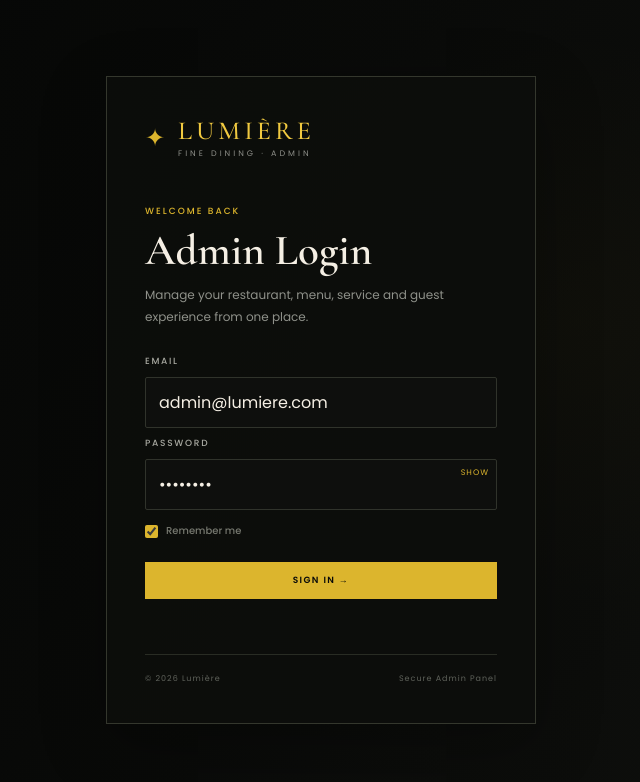
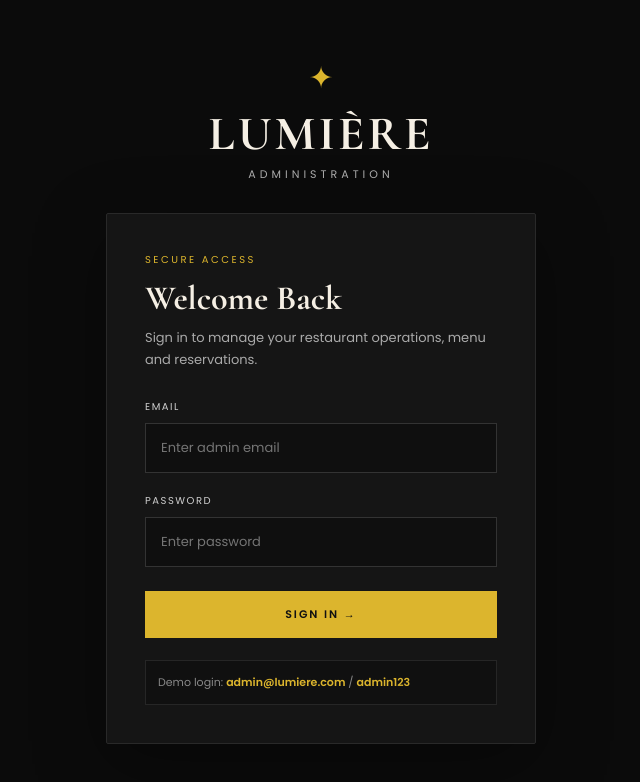
Before and after one commit to aadityapaneri/lumiere-restaurant-management, a plain HTML site: page admin/index.html in a window 1280 px wide. Shown: the whole page, without its empty margins (319-959 px from the left). Drawn offline with nearby package versions, Linux system fonts and the light colour scheme.

Commit message:
fix login issue.

```diff
--- a/admin/index.html
+++ b/admin/index.html
@@ -4,58 +4,268 @@
 <head>
   <meta charset="UTF-8">
   <meta name="viewport" content="width=device-width, initial-scale=1.0">
-  <title>Login - LUMIÈRE Admin</title>
+
+  <title>LUMIÈRE Admin | Sign In</title>
+
   <link rel="preconnect" href="https://fonts.googleapis.com">
   <link rel="preconnect" href="https://fonts.gstatic.com" crossorigin>
+
   <link
-    href="https://fonts.googleapis.com/css2?family=Cormorant+Garamond:wght@500;600;700&family=Poppins:wght@400;500;600&display=swap"
+    href="https://fonts.googleapis.com/css2?family=Cormorant+Garamond:wght@500;600;700&family=Poppins:wght@300;400;500;600&display=swap"
     rel="stylesheet">
-  <link rel="stylesheet" href="admin.css">
+
+  <style>
+    * {
+      box-sizing: border-box;
+      margin: 0;
+      padding: 0;
+    }
+
+    body {
+      min-height: 100vh;
+      display: flex;
+      align-items: center;
+      justify-content: center;
+      padding: 24px;
+      background: #0b0b0b;
+      color: #f5efe4;
+      font-family: Poppins, sans-serif;
+    }
+
+    .login-wrap {
+      width: 100%;
+      max-width: 430px;
+    }
+
+    .brand {
+      text-align: center;
+      margin-bottom: 30px;
+    }
+
+    .brand-mark {
+      display: block;
+      font-size: 30px;
+      color: #dcb52d;
+      margin-bottom: 4px;
+    }
+
+    .brand h1 {
+      font-family: "Cormorant Garamond", serif;
+      font-size: 48px;
+      letter-spacing: 3px;
+    }
+
+    .brand p {
+      font-size: 11px;
+      letter-spacing: 4px;
+      color: #aaa;
+      margin-top: 3px;
+    }
+
+    .card {
+      background: #151515;
+      border: 1px solid #292929;
+      padding: 38px;
+      border-radius: 2px;
+      box-shadow: 0 20px 70px rgba(0, 0, 0, 0.35);
+    }
+
+    .eyebrow {
+      display: block;
+      font-size: 10px;
+      letter-spacing: 2.5px;
+      color: #dcb52d;
+      margin-bottom: 10px;
+    }
+
+    h2 {
+      font-family: "Cormorant Garamond", serif;
+      font-size: 34px;
+      margin-bottom: 8px;
+    }
+
+    .intro {
+      color: #aaa;
+      font-size: 13px;
+      line-height: 1.7;
+      margin-bottom: 28px;
+    }
+
+    label {
+      display: block;
+      font-size: 10px;
+      letter-spacing: 1.5px;
+      margin: 0 0 8px;
+      color: #cfcfcf;
+    }
+
+    .field {
+      margin-bottom: 20px;
+    }
+
+    input {
+      width: 100%;
+      padding: 14px 15px;
+      background: #0f0f0f;
+      border: 1px solid #333;
+      color: #fff;
+      outline: none;
+      font: inherit;
+      font-size: 13px;
+    }
+
+    input:focus {
+      border-color: #dcb52d;
+    }
+
+    button {
+      width: 100%;
+      border: 0;
+      padding: 15px;
+      background: #dcb52d;
+      color: #111;
+      font: 600 11px Poppins, sans-serif;
+      letter-spacing: 2px;
+      cursor: pointer;
+      margin-top: 4px;
+    }
+
+    button:hover {
+      background: #f0c940;
+    }
+
+    .error {
+      display: none;
+      color: #e89b9b;
+      font-size: 12px;
+      margin-top: 15px;
+      text-align: center;
+    }
+
+    .demo {
+      margin-top: 22px;
+      padding: 12px;
+      background: #101010;
+      border: 1px solid #262626;
+      color: #888;
+      font-size: 11px;
+      line-height: 1.7;
+    }
+
+    .demo strong {
+      color: #dcb52d;
+    }
+
+    @media (max-width: 480px) {
+      .card {
+        padding: 28px 22px;
+      }
+
+      .brand h1 {
+        font-size: 40px;
+      }
+    }
+  </style>
 </head>
 
-<body class="login-page">
-  <main class="login-shell">
-    <div class="login-card">
-      <div class="login-brand">
-        <span class="brand-mark">✦</span>
-        <div>
-          <div class="brand-name">LUMIÈRE</div>
-          <div class="brand-subtitle">FINE DINING · ADMIN</div>
+<body>
+
+  <div class="login-wrap">
+
+    <div class="brand">
+      <span class="brand-mark">✦</span>
+
+      <h1>LUMIÈRE</h1>
+
+      <p>ADMINISTRATION</p>
+    </div>
+
+    <div class="card">
+
+      <span class="eyebrow">SECURE ACCESS</span>
+
+      <h2>Welcome Back</h2>
+
+      <p class="intro">
+        Sign in to manage your restaurant operations, menu and reservations.
+      </p>
+
+      <form id="loginForm">
+
+        <div class="field">
+          <label for="email">EMAIL</label>
+
+          <input id="email" type="email" autocomplete="username" placeholder="Enter admin email" required>
         </div>
+
+        <div class="field">
+          <label for="password">PASSWORD</label>
+
+          <input id="password" type="password" autocomplete="current-password" placeholder="Enter password" required>
+        </div>
+
+        <button type="submit">
+          SIGN IN →
+        </button>
+
+        <p class="error" id="loginError">
+          Invalid email or password.
+        </p>
+
+      </form>
+
+      <div class="demo">
+        Demo login:
+        <strong>admin@lumiere.com</strong>
+        /
+        <strong>admin123</strong>
       </div>
 
-      <div class="login-copy">
-        <span class="eyebrow">WELCOME BACK</span>
-        <h1>Admin Login</h1>
-        <p>Manage your restaurant, menu, service and guest experience from one place.</p>
-      </div>
+    </div>
 
-      <form id="loginForm" class="login-form">
-        <label for="email">EMAIL</label>
-        <input id="email" type="email" value="admin@lumiere.com" autocomplete="username" required>
+  </div>
 
-        <label for="password">PASSWORD</label>
-        <div class="password-wrap">
-          <input id="password" type="password" value="admin123" autocomplete="current-password" required>
-          <button type="button" id="togglePassword" aria-label="Show password">SHOW</button>
-        </div>
+  <script>
 
-        <label class="remember-row">
-          <input type="checkbox" id="rememberMe" checked>
-          <span>Remember me</span>
-        </label>
+    const loginForm = document.getElementById("loginForm");
+    const loginError = document.getElementById("loginError");
 
-        <button class="gold-button full-width" type="submit">SIGN IN →</button>
-        <p id="loginError" class="form-error"></p>
-      </form>
+    if (sessionStorage.getItem("lumiereAdminLoggedIn") === "true") {
+      window.location.replace("admin.html");
+    }
 
-      <div class="login-footer">
-        <span>© 2026 Lumière</span>
-        <span>Secure Admin Panel</span>
-      </div>
-    </div>
-  </main>
-  <script src="admin.js"></script>
+    loginForm.addEventListener("submit", function (event) {
+
+      event.preventDefault();
+
+      const email =
+        document.getElementById("email").value.trim().toLowerCase();
+
+      const password =
+        document.getElementById("password").value;
+
+      if (
+        email === "admin@lumiere.com" &&
+        password === "admin123"
+      ) {
+
+        sessionStorage.setItem(
+          "lumiereAdminLoggedIn",
+          "true"
+        );
+
+        window.location.replace("admin.html");
+
+      } else {
+
+        loginError.style.display = "block";
+
+      }
+
+    });
+
+  </script>
+
 </body>
 
 </html>
```
